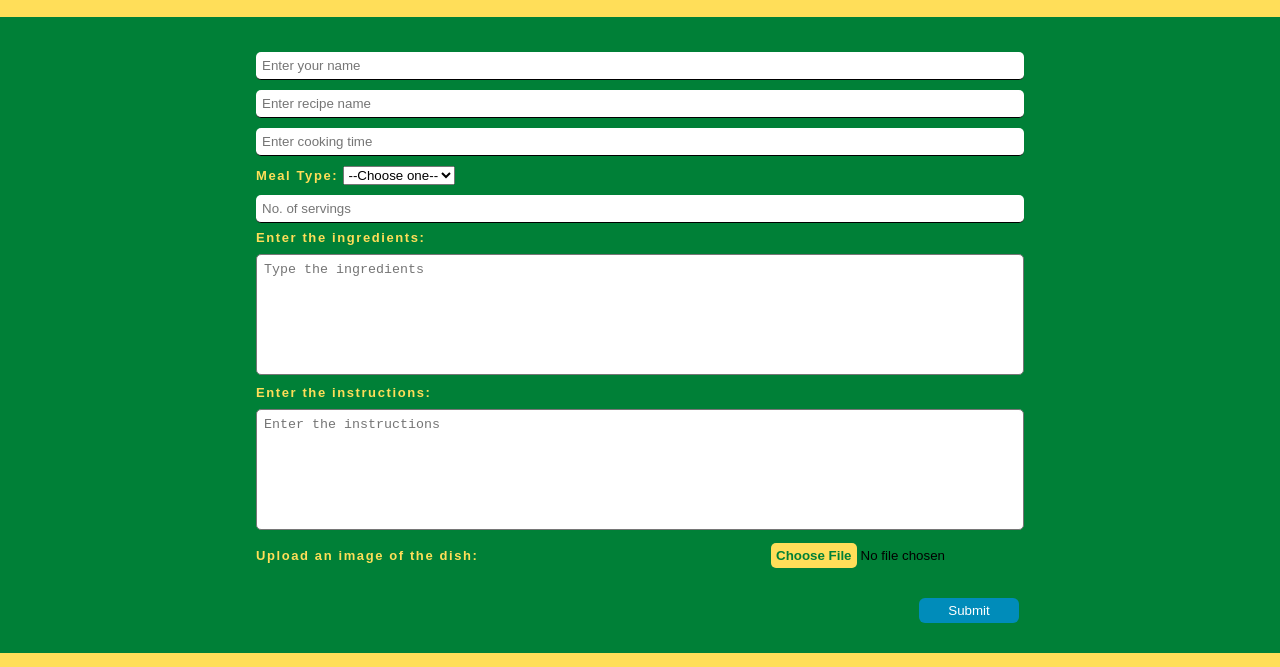
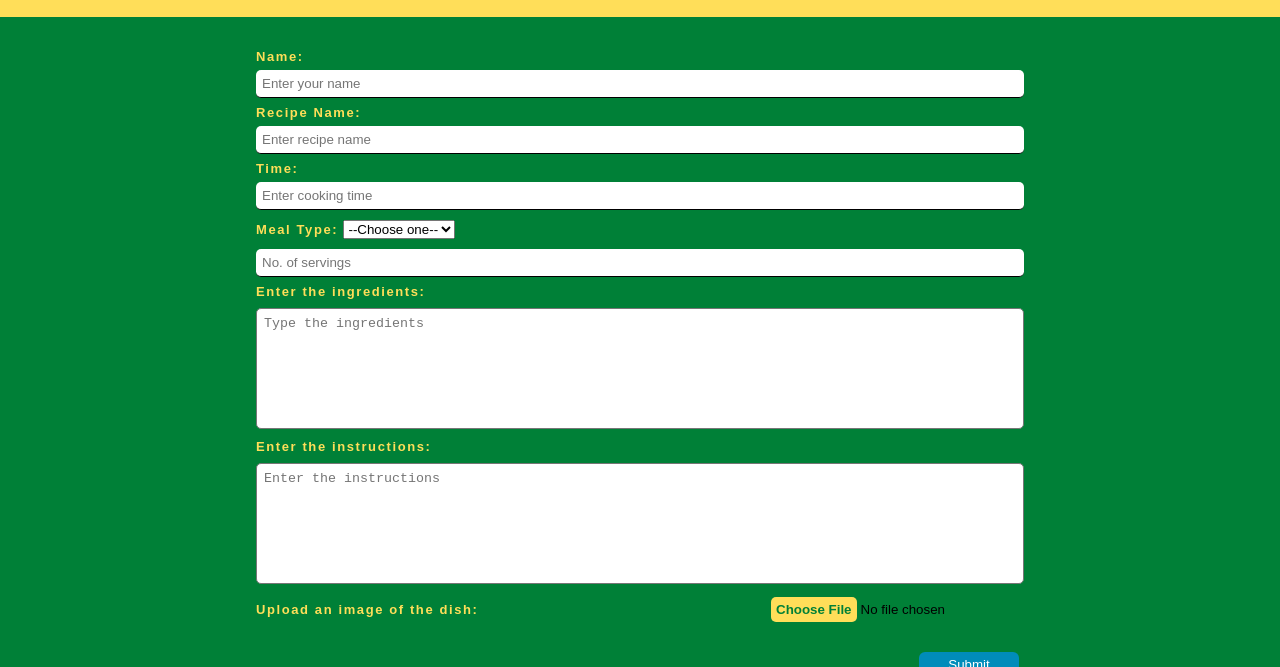
Before and after one commit to Potato10110/PWATastyScan, a plain HTML site: page public/recipeForm.html in a window 1280 px wide. Shown: the part 133-800 px from the top of the page. Drawn offline with nearby package versions, Linux system fonts and the light colour scheme; no server answers.

Commit message:
recipe form labels

```diff
--- a/public/recipeForm.html
+++ b/public/recipeForm.html
@@ -17,8 +17,11 @@
     <h1 class="title">Recipe Form</h1>
     <form class="recipeForm" id="recipeForm">
       <div class="container">
+        <label for="usernName">Name:</label>
         <input id="userName" class="userName" type="text" placeholder="Enter your name" />
+        <label for="recipeName">Recipe Name:</label>
         <input id="recipeName" class="recipeName" type="text" placeholder="Enter recipe name" />
+        <label for="cookingTime">Time:</label>
         <input
           id="cookingTime"
           class="cookingTime"
```
